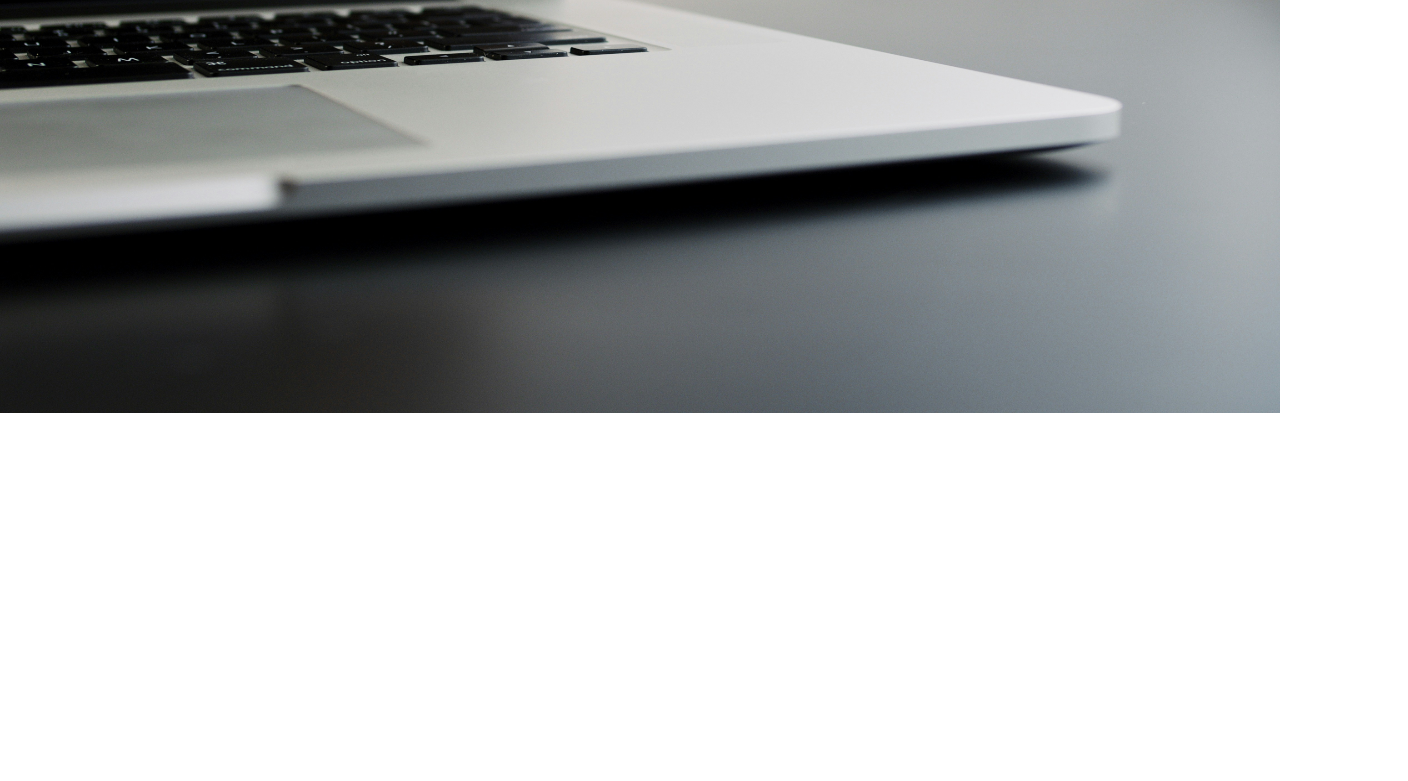
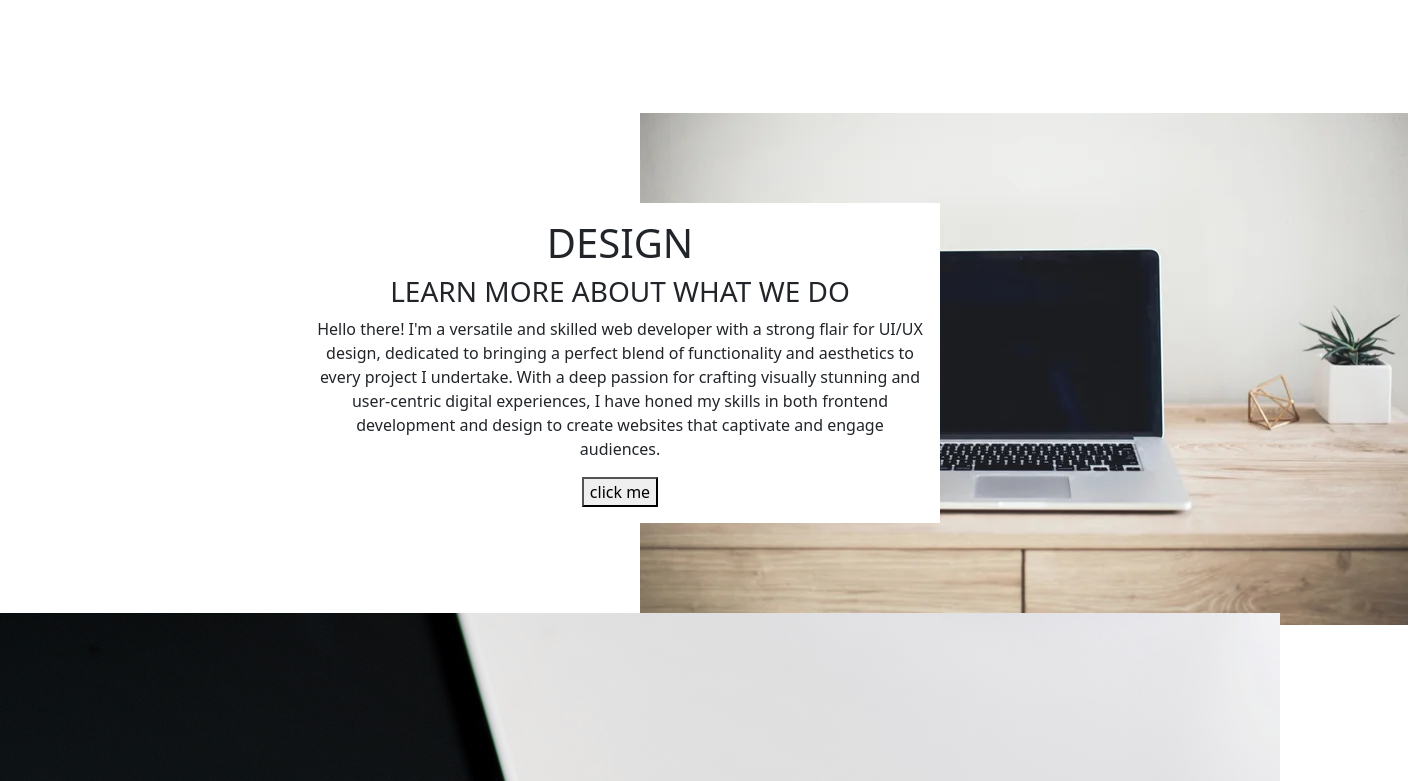
Before and after one commit to Aliinoccent/Portfolio-with-react, a React (Create React App) app: page / in a window 1280 px wide. Shown: the part 999-1780 px from the top of the page, 1408 px wide, since content can reach past the window. Before the commit the page ends 1412 px from the top, so only its background shows below. Built offline with nearby package versions, Linux system fonts and the light colour scheme.

Commit message:
add animation in section3 left and right

```diff
--- /dev/null
+++ b/src/component/button.js
@@ -0,0 +1,6 @@
+const Button=()=>{
+    return(
+        <button>click me</button>
+    )
+}
+export default Button
--- a/src/component/home/home.js
+++ b/src/component/home/home.js
@@ -1,7 +1,8 @@
 import Navbar from "./navBar"
 import Section1 from "./section1"
 import Section2 from "./section2"
-import Section3 from "./section3"
+import Section4 from "./section4"
+import Section3 from "./section3/section3"
 const Home =()=>{
     return(
         <>
@@ -9,6 +10,7 @@ const Home =()=>{
         <Section1/>
         <Section2/>
         <Section3/>
+        <Section4/>
         </>
     )
 }
--- a/src/component/home/section1.js
+++ b/src/component/home/section1.js
@@ -41,12 +41,11 @@ const Section1 = () => {
 
 
     return (
-        <div className="container-fluid " style={{ boxSizing: 'border-box', margin: 0, padding: 0 }}>
-            <div className='row' >
-                <div
-                    className="left bg-dark col-lg-6 col-sm-12 col-md-12 "
+        <div className="container-fluid " style={{ boxSizing: 'border-box', margin: 0, padding: 0, }}>
+            <div className='row' style={{height:'100vh'}} >
+                <div className="left bg-dark col-lg-6 col-sm-12 col-md-12 "
                     style={{
-
+                        height:'100%',
                         display: 'flex',
                         alignItems: 'center',
                         flexDirection: 'column',
@@ -67,8 +66,8 @@ const Section1 = () => {
                     </span>
                 </div>
 
-                <div className="right col-lg-6 col-sm-12 col-md-12 p-0 ">
-                    <img ref={image} className="img-fluid" src={darkcomputer} alt="not img" />
+                <div className="right col-lg-6 col-sm-12 col-md-12 p-0  h-100">
+                    <img ref={image} className="img-fluid h-100" src={darkcomputer} alt="not img" />
                 </div>
             </div>
         </div>
--- /dev/null
+++ b/src/component/home/section3/gsap.js
@@ -0,0 +1,20 @@
+import { useEffect } from "react"
+import { Power3 } from "gsap";
+import gsap from "gsap";
+const Gsap=({props,box})=>{
+
+    useEffect(()=>{
+        gsap.fromTo(box.current,
+            {
+                opacity:props.Sopacity,
+                x:props.Sx
+            },
+            {opacity:1,x:props.ex,duration:2,  ease: Power3.easeOut,
+                onComplete:()=>{
+                    box.current.style.zIndex=props.index
+                }
+            }
+        )
+    },[])
+}
+export default Gsap
--- /dev/null
+++ b/src/component/home/section3/section3.js
@@ -0,0 +1,20 @@
+
+import Section3Left from "./section3Left";
+import Section3Right from "./section3rightside";
+import { useRef } from "react";
+import Gsap from './gsap'
+const Section3 =()=>{
+const boxleft=useRef(null)
+const boxright=useRef(null)
+
+
+    return(
+    < div style={{display:'flex',justifyContent:'space-around',alignItems:'center' }}>
+    <Gsap props={{ Sopacity:0,Sx:-100, ex:300,index:2 }} box={boxleft} />
+    <Section3Left  boxref={boxleft }  />
+    <Gsap props={{ Sopacity:0,Sx:1000,ex:0,index:1}} box={boxright} />
+    <Section3Right boxref={boxright}/>
+    </div>
+    )
+}
+export default Section3;
--- /dev/null
+++ b/src/component/home/section3/section3Left.js
@@ -0,0 +1,16 @@
+import Button from "../../button";
+
+
+const Section3Left = ({boxref}) => {
+
+    return (
+        <div className="bg-white w-50 p-3 h-50 " ref={boxref} >
+            <h1>DESIGN</h1>
+            <h3>LEARN MORE ABOUT WHAT WE DO</h3>
+            <p>Hello there! I'm a versatile and skilled web developer with a strong flair for UI/UX design, dedicated to bringing a perfect blend of functionality and aesthetics to every project I undertake. With a deep passion for crafting visually stunning and user-centric digital experiences, I have honed my skills in both frontend development and design to create websites that captivate and engage audiences.</p>
+            <Button/>
+        </div>
+
+    )
+}
+export default Section3Left;
--- /dev/null
+++ b/src/component/home/section3/section3rightside.js
@@ -0,0 +1,9 @@
+import image from '../img/computer bg.webp'
+const Section3Right=({boxref})=>{
+    return(
+            <div ref={boxref} className="w-50" style={{height:500}}>
+            <img src={image}></img>
+        </div>
+    )
+}
+export default Section3Right;
--- a/src/component/home/section3.js
+++ b/src/component/home/section4.js
@@ -1,6 +1,6 @@
 import back from "./img/back.jpg";
 
-const Section3 = () => {
+const Section4= () => {
   return (
     <div
       className="container-fluid"
@@ -38,4 +38,4 @@ const Section3 = () => {
   );
 };
 
-export default Section3;
+export default Section4;
```
Also changed, not shown: src/component/home/img/computer bg.webp (added).
